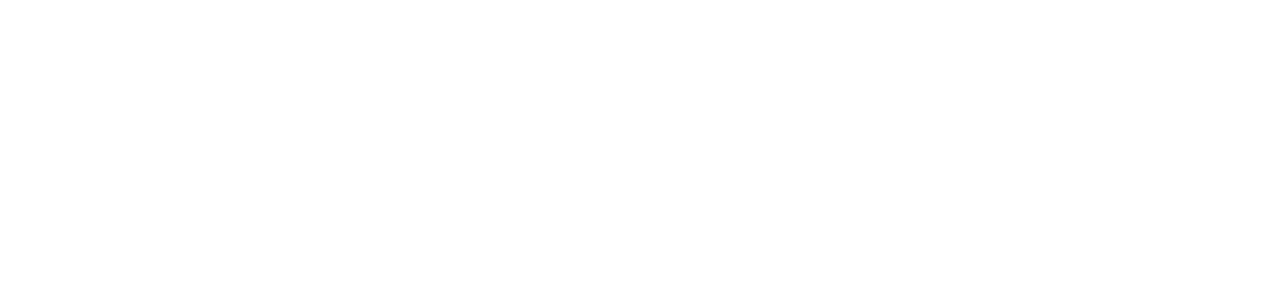
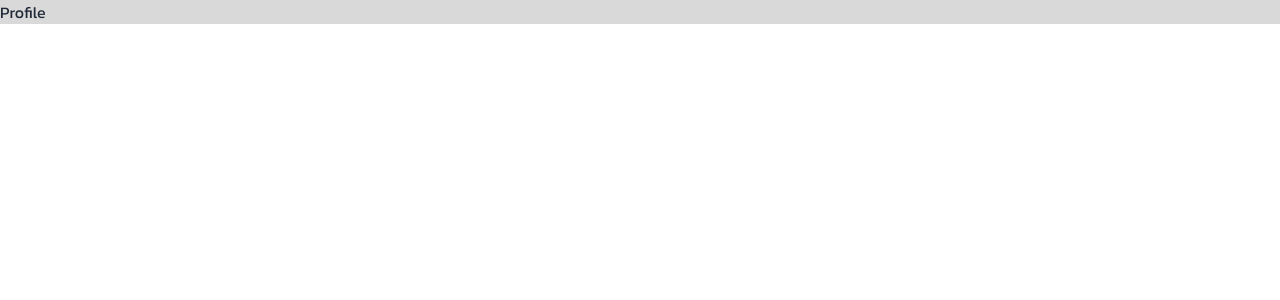
Before and after one commit to zPreFiXz/student_system, a React (Vite) app: page /profile in a window 1280 px wide. Before the commit this address had no page. Shown: the top 300 px of the page. Built offline with nearby package versions, Linux system fonts and the light colour scheme.

Commit message:
feat: :sparkles: add profile page

```diff
--- a/src/App.jsx
+++ b/src/App.jsx
@@ -1,6 +1,7 @@
 import { BrowserRouter, Routes, Route } from "react-router-dom";
 import Dashboard from "./components/Dashboard";
 import EditProfile from "./components/EditProfile";
+import Profile from "./components/Profile";
 
 export default function App() {
   return (
@@ -9,6 +10,7 @@ export default function App() {
         <Routes>
           <Route>
             <Route path="/" element={<Dashboard />} />
+            <Route path="/profile" element={<Profile />} />
             <Route path="/edit_profile" element={<EditProfile />} />
           </Route>
         </Routes>
--- /dev/null
+++ b/src/components/Profile.jsx
@@ -0,0 +1,5 @@
+export default function Profile() {
+  return (
+    <div>Profile</div>
+  )
+}
```
